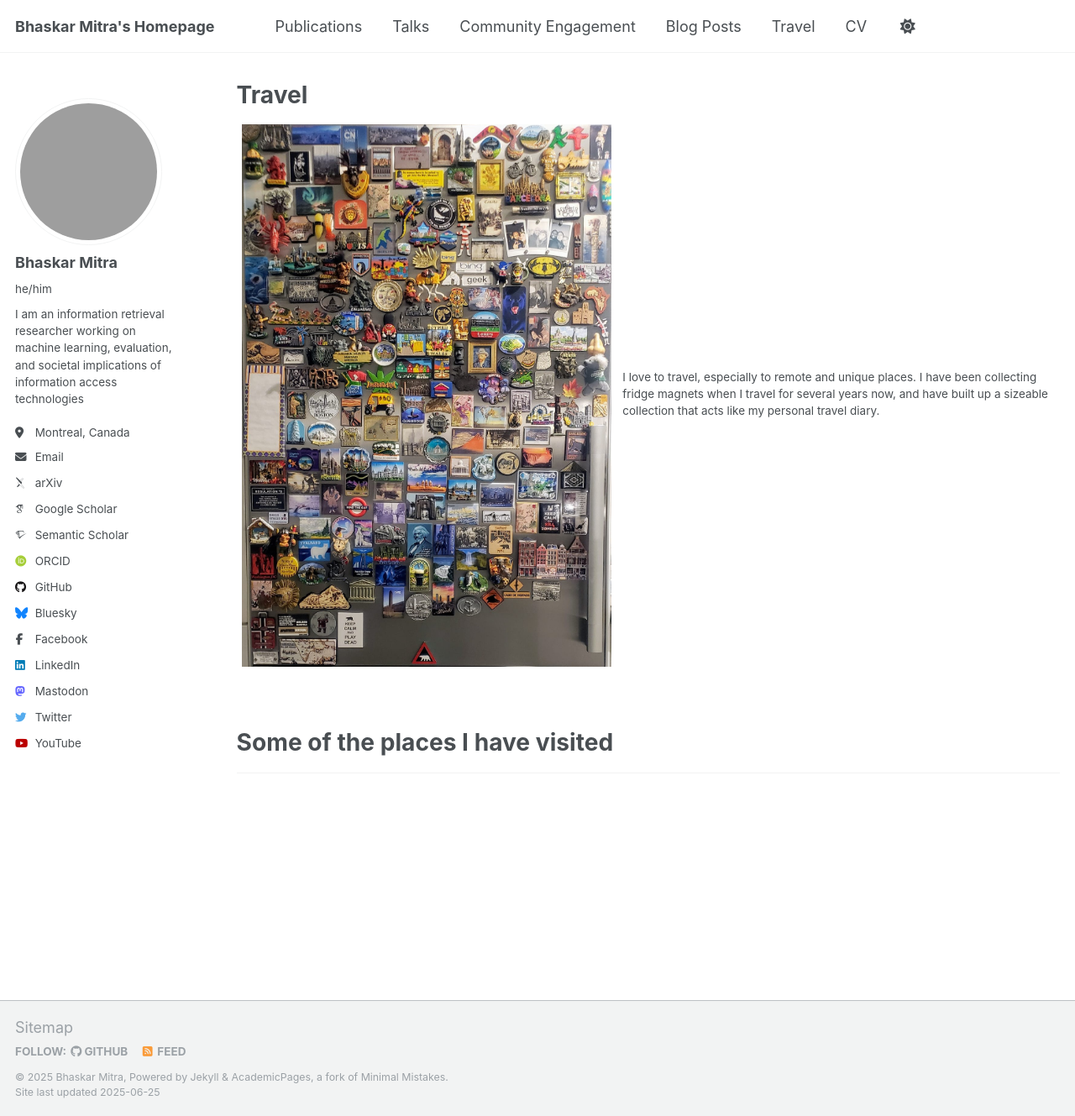
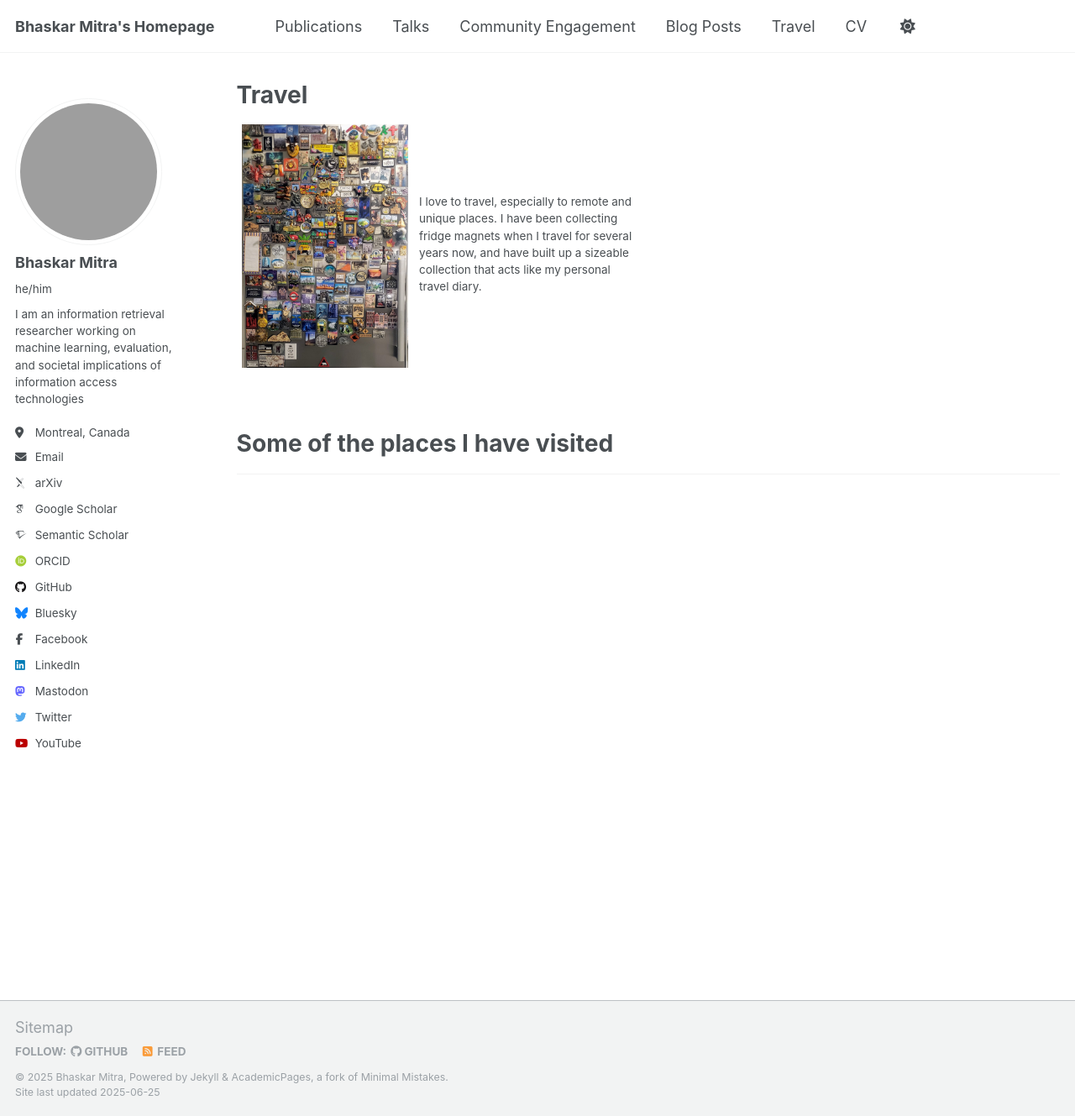
Before and after one commit to bhaskar-mitra/bhaskar-mitra.github.io, a Jekyll site: the page built from _pages/travel.html, in a window 1280 px wide and 1329 px high. Shown: the whole window at 84% size. Built offline with Jekyll 4.4.1, drawn with Linux system fonts in a browser that asks for light colours; some web fonts are replaced; grey boxes are pictures that could not be loaded.

Commit message:
Update travel.html

```diff
--- a/_pages/travel.html
+++ b/_pages/travel.html
@@ -10,9 +10,7 @@ author_profile: true
 <style>
 </style>
 
-<div>
-  <div>
-    <table style="border:none">
+<table style="border:none; width:50%">
   <tr style="border:none">
     <td style="border:none"><img src="/images/magnets.jpg"/></td>
     <td style="border:none">
@@ -23,8 +21,7 @@ author_profile: true
     </td>
   </tr>
 </table>
-  </div>
-</div>
+
 <br /><br />
 <h1>Some of the places I have visited</h1>
 <hr />
```
Lines whose indentation alone changed are shown as unchanged.
